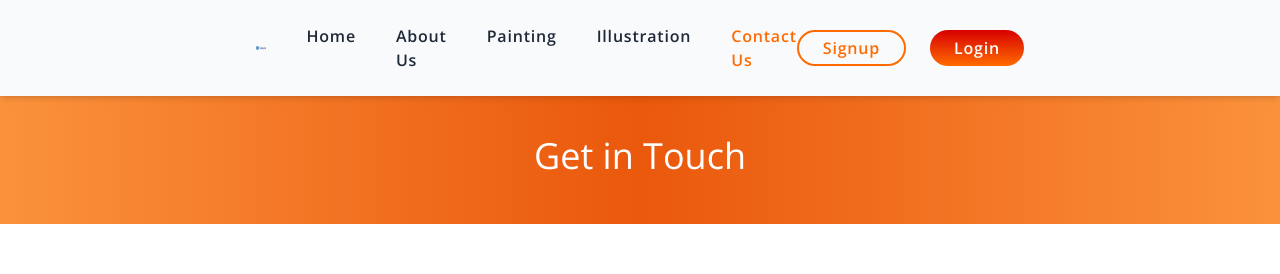
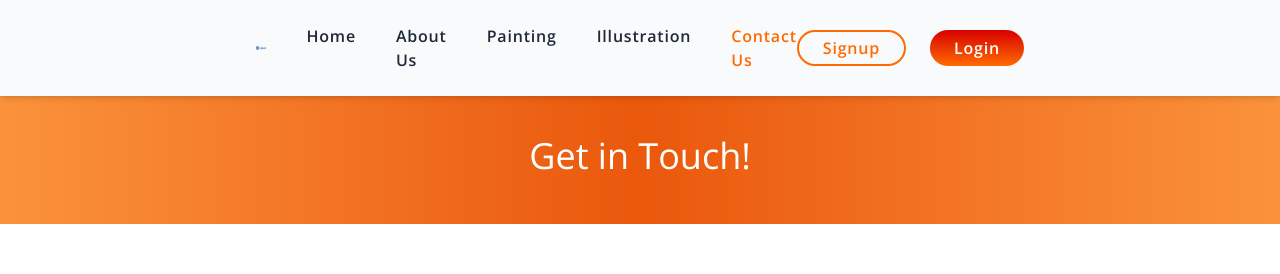
Before and after one commit to tapaskulti/creative9-frontend, a React (Vite) app: page /contact-us in a window 1280 px wide. Shown: the top 274 px of the page. Built offline with nearby package versions, Linux system fonts and the light colour scheme; no server answers.

Commit message:
contactus

```diff
--- a/src/pages/contactUs.jsx
+++ b/src/pages/contactUs.jsx
@@ -13,7 +13,7 @@ const ContactUs = () => {
     <div className="">
         <Header />
       <div className="">
-      <div className="bg-gradient-to-r from-orange-400 via-orange-600 to-orange-400 h-32 px-32 py-10 text-center text-white text-4xl">Get in Touch</div>
+      <div className="bg-gradient-to-r from-orange-400 via-orange-600 to-orange-400 h-32 px-32 py-10 text-center text-white text-4xl">Get in Touch!</div>
         <div className="mx-6 mt-32 md:mx-20 lg:mx-32 2xl:mx-60 font-sans mb-60">
           {/* <h2 className="pb-10 text-4xl text-center uppercase text-slate-900">
             Get in Touch
```
